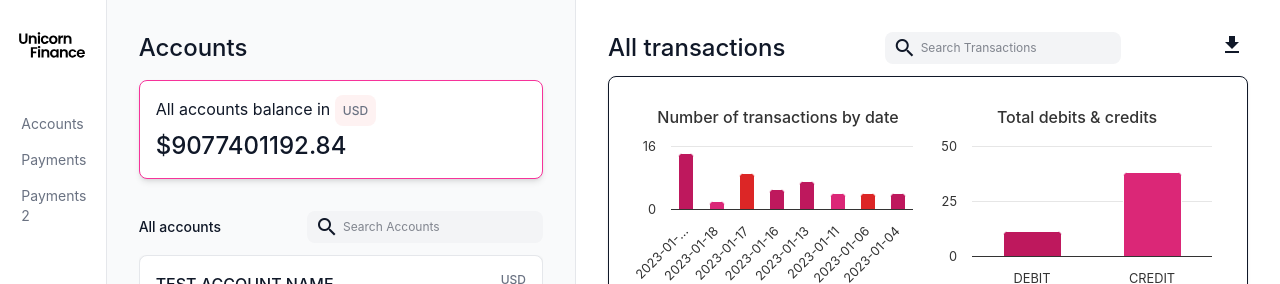
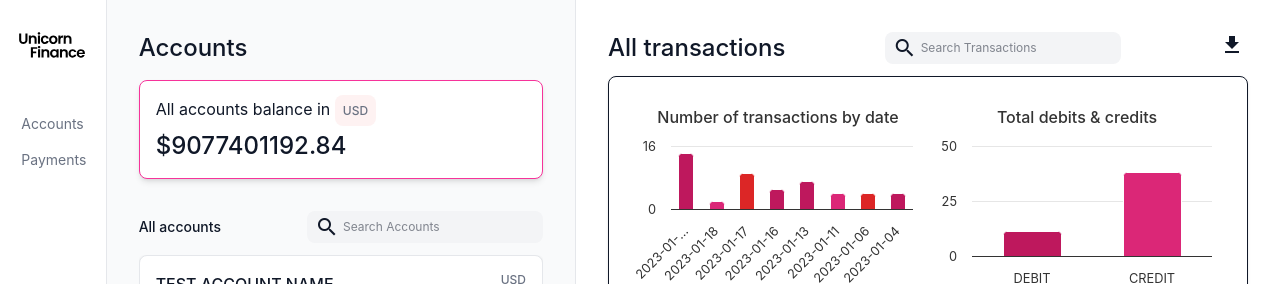
Before and after one commit to jpmorgan-payments/unicorn-finance, a React (Vite) app in the folder app/client/: page / in a window 1280 px wide. Shown: the top 284 px of the page. Built offline with nearby package versions, Linux system fonts and the light colour scheme.

Commit message:
Remvoing v2 stuff

```diff
--- a/app/client/src/App.tsx
+++ b/app/client/src/App.tsx
@@ -5,7 +5,7 @@ import { EnvProvider } from "./context/EnvContext";
 
 import Layout from "./components/layout";
 import AccountPage from "./pages/AccountPage";
-import PaymentsPage2 from "./pages/PaymentsPage2";
+import PaymentsPage from "./pages/PaymentsPage";
 import "@mantine/core/styles.css";
 import { MantineProvider } from "@mantine/core";
 
@@ -21,7 +21,7 @@ function App() {
               <Route index element={<AccountPage />} />
               <Route path="accounts" element={<AccountPage />} />
             </Route>
-            <Route path="payments2" element={<PaymentsPage2 />} />
+            <Route path="payments" element={<PaymentsPage />} />
           </Routes>
         </MantineProvider>
       </AppContextProvider>
--- a/app/client/src/components/sidebar.tsx
+++ b/app/client/src/components/sidebar.tsx
@@ -15,19 +15,12 @@ const activeClassName = "border-pink-500 text-gray-900";
 // Navigation configuration
 const links = [
   {
-    to: "accounts",
+    to: "/accounts",
     label: "Accounts",
-    dataCy: "accountsLink",
   },
   {
-    to: "payments",
+    to: "/payments",
     label: "Payments",
-    dataCy: "paymentsLink",
-  },
-  {
-    to: "payments2",
-    label: "Payments 2",
-    dataCy: "payments2Link",
   },
 ];
 function Sidebar() {
@@ -101,7 +94,9 @@ function Sidebar() {
                 to={link.to}
                 data-cy={link.dataCy}
                 className={({ isActive }) =>
-                  isActive ? `${activeClassName} ${linkClassName}` : linkClassName
+                  isActive
+                    ? `${activeClassName} ${linkClassName}`
+                    : linkClassName
                 }
               >
                 <li>{link.label}</li>
--- a/app/client/src/pages/PaymentsPage2.tsx
+++ b/app/client/src/pages/PaymentsPage.tsx
@@ -18,7 +18,7 @@ const TO_ACCOUNT_DETAILS = [
   },
 ];
 
-const PaymentsPage2: React.FC = () => {
+const PaymentsPage: React.FC = () => {
   return (
     <Layout>
       <div>
@@ -41,4 +41,4 @@ const PaymentsPage2: React.FC = () => {
   );
 };
 
-export default PaymentsPage2;
+export default PaymentsPage;
```
Also changed, not shown: 1 other file (tests, documents, lock files or other folders).
